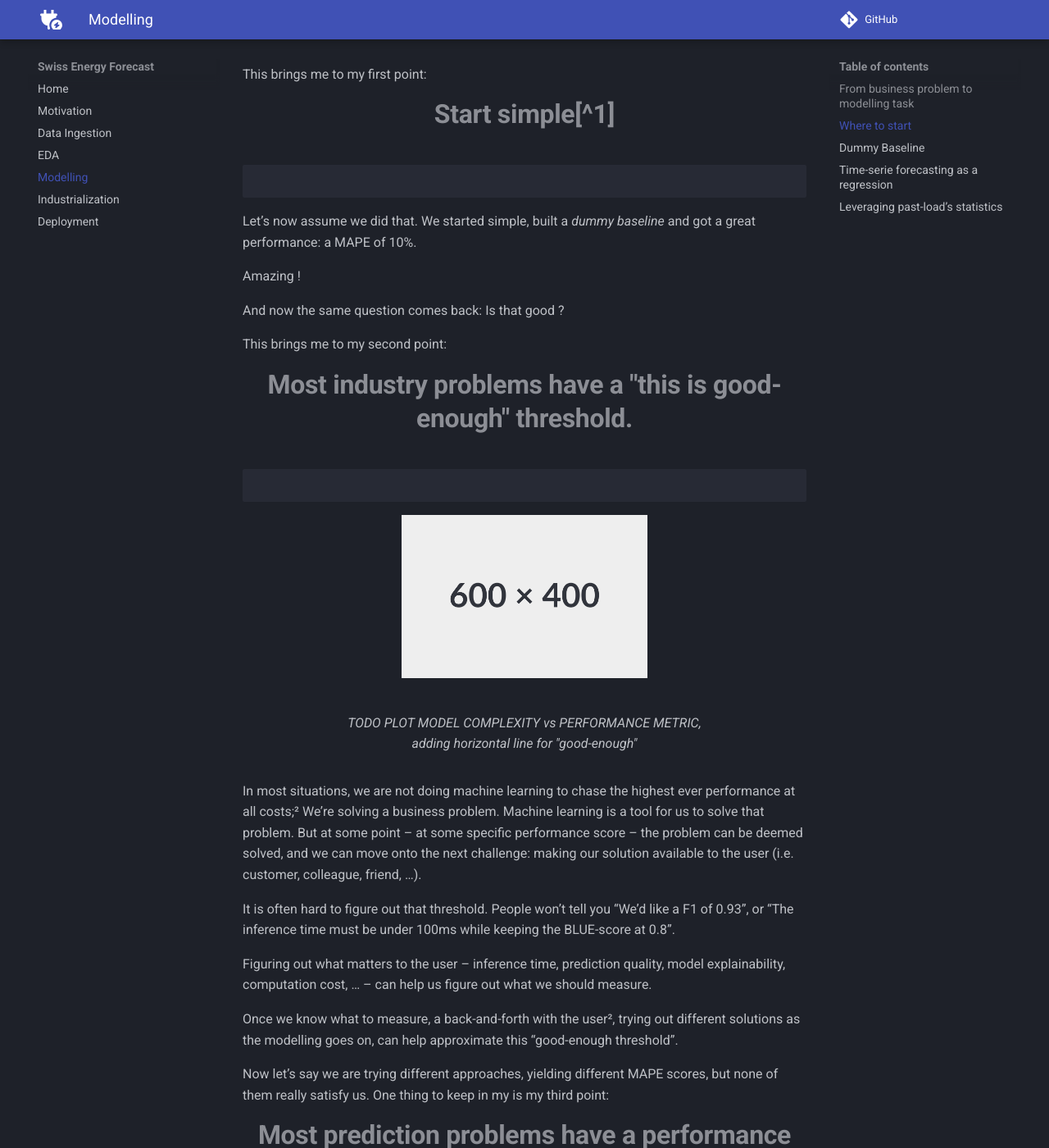
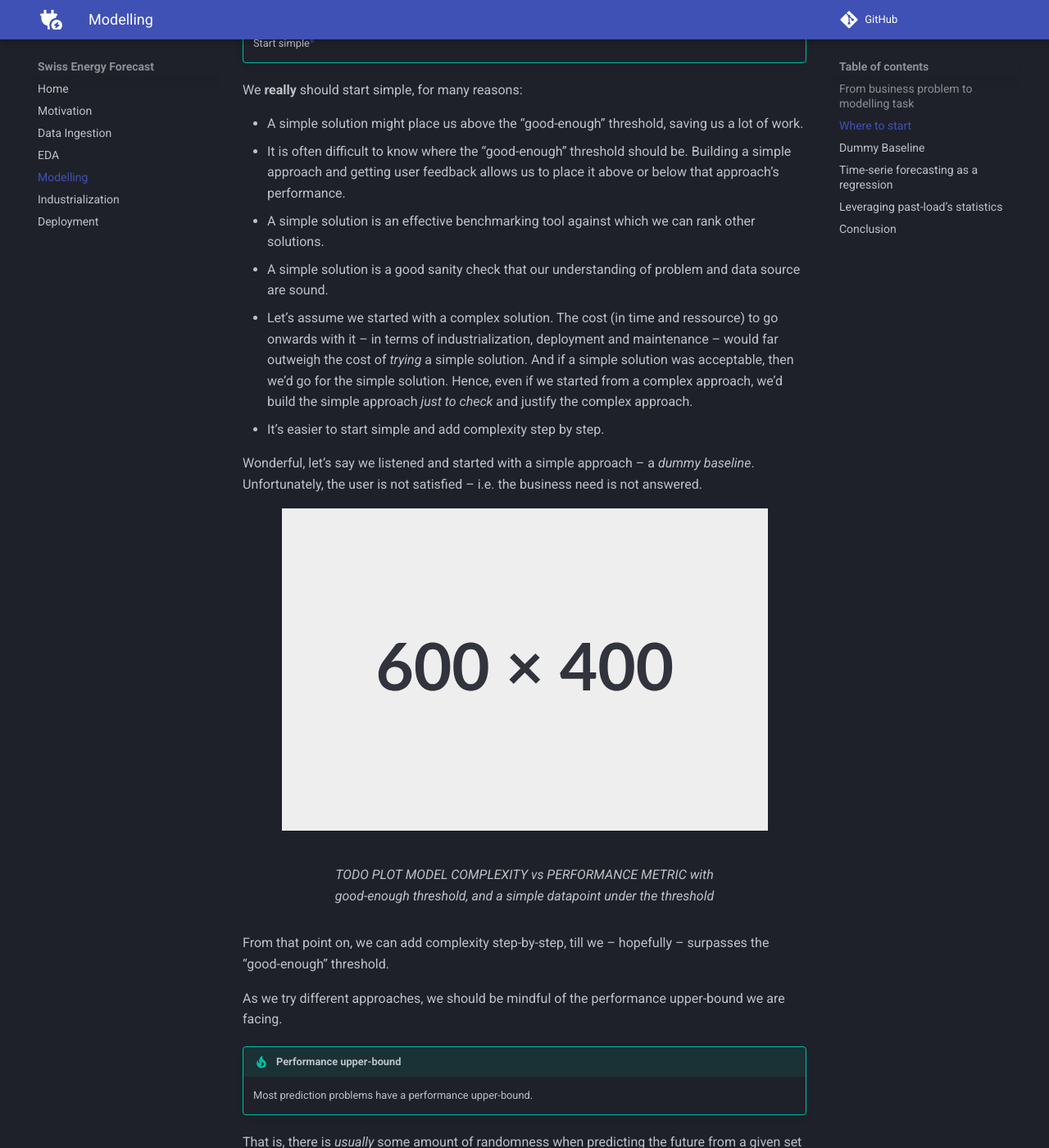
Before and after one commit to arthurgassner/swissenergy-frontend, an MkDocs documentation site: the page built from docs/modelling.md, in a window 1280 px wide and 1400 px high, scrolled down 2103 px. Shown: the whole window at 82% size. Built offline with MkDocs 1.6.1 and Material for MkDocs 9.7.7, drawn with Linux system fonts in a browser that asks for light colours; a script that is not in the unit is left out; comment, search, counter and statistics services are not loaded; some of the changed text lies outside the part shown.

Commit message:
Write up modelling section

```diff
--- a/docs/modelling.md
+++ b/docs/modelling.md
@@ -19,6 +19,8 @@
 There are several correct ways to do so.
 In our case, we take inspiration from the way the ENTSO-E names their own prediction, i.e -- `Day-ahead Total Load Forecast` -- and assume that they forecast the consumption between `hour` and `hour + 1` using the data available a full day before `hour`.[^1]
 
+[^1]: As I would figure out later, forecasts are usually added to the ENTSO-E website in bulk, at 05:41 in the morning. Still, we picked this approach and are sticking with it. It is interesting to note that I _assumed_ that's how they generated their predictions, and should have asked them directly via email -- as outlined in the motivation part of this writeup.
+
 Our modelling task could then be formulated as such:
 
 !!! note "Modelling task"
@@ -36,94 +38,80 @@
 
 Where can we even start solving this ?
 
-Young and freshly out-of-college, we could let our excitement win and dive straight into implementing some complex[^2] ML-based time-series prediction model. We'd then measure our approach through the previously-chosen performance metric -- MAPE -- and would -- let's assume -- end up with a MAPE of 8%.
+Let's stand back a little bit and think about the choice in front of us.
+We're about to build some machine learning model to solve our modelling task.
+We can go with an ARIMA model, a transformer-based approach, or even the latest NeurIPS paper.[^2]
+Really, we have to choose how complex[^3] our first attempt at modelling should be.
 
-Amazing !
+[^2]: We all know that itch.
+[^3]: When I talk about complexity here, I don't mean amount of parameters -- although it is usually correlated -- but complexity of the overall ML lifecycle of our approach. We are building a full-fledged solution -- along with tooling to maintain, fix and update our solution. Its complexity goes beyond how many fake-neurons our model has.
 
-And now we're left to ask: Is that good ?
+Young and freshly out-of-college, we could let our excitement win and dive straight into implementing the most complex ML-based time-series prediction model. Assuming that surely complexity and modernity are synonymous with performance. This would be a mistake, as our goal is _not_ to build the best model, but to answer the need of the business.[^4]
+
+[^4]: If that's what you want to do, academy/research has a higher density of such problem statements
+
+!!! tip "There is such a thing as good-enough"
+    Most industry problems have a "this is good-enough" threshold.
+
+This "good-enough" threshold is the lowest performance that satisfies the needs of the business. It's often hard to express in hard numbers, and comes from understanding the business needs. Often, you will end up with an approximation acting as a proxy, meaning that a model performing up to that standard _should_ fulfill those needs.[^5]
+
+[^5]: Here we talk about performance as if it was uni-dimensional. It rarely is You should consider -- amongst other things -- the raw performance, the inference time, the ease of maintenance, the explainability, the upfront training cost and the deployment cost.
 
 <figure markdown="span">
-  ![Image title](images/modelling/placeholder.png){ width="300" }
-  <figcaption>PLOT MODEL COMPLEXITY vs PERFORMANCE METRIC, with one data point at a "HIGHLY COMPLEX"</figcaption>
+  ![Image title](images/modelling/placeholder.png){ width="100%" }
+  <figcaption>PLOT MODEL COMPLEXITY vs PERFORMANCE METRIC, with good-enough threshold"</figcaption>
 </figure>
 
-At this point, there would be no way to know.
-What's worse is, we wouldn't even know if it's better than a simpler -- often called "dummy" -- approach.
-What we would know is that getting to that 8% cost us time and effort -- more effort than starting with a _dummy approach_. To add salt on the wound, going forward with our complex approach would cost us more ressources than it would had our approach been simple.[^3]
+Back at our initial choice, and we have either start simple or complex.
 
-What would then be our next step ? Well, we would implement that "simpler" approach to see how much good all of this complexity brought us and be able to **compare**.
-Being able to **compare** performances allows us to better understand the cost/benefit ratio of adding complexity to the model.
+!!! tip "Please"
+    Start simple[^6]
+
+
+[^6]: I am _by far_ not the first person to make that point -- with KISS being one example of it -- but it's so easy to forget that I think it's important to hammer it in.
+
+We **really** should start simple, for many reasons:
+
+- A simple solution might place us above the "good-enough" threshold, saving us a lot of work.
+- It is often difficult to know where the "good-enough" threshold should be. Building a simple approach and getting user feedback allows us to place it above or below that approach's performance.
+- A simple solution is an effective benchmarking tool against which we can rank other solutions.
+- A simple solution is a good sanity check that our understanding of problem and data source are sound.
+- Let's assume we started with a complex solution. The cost (in time and ressource) to go onwards with it -- in terms of industrialization, deployment and maintenance -- would far outweigh the cost of _trying_ a simple solution. And if a simple solution was acceptable, then we'd go for the simple solution. Hence, even if we started from a complex approach, we'd build the simple approach _just to check_ and justify the complex approach.
+- It's easier to start simple and add complexity step by step.
+
+Wonderful, let's say we listened and started with a simple approach -- a _dummy baseline_. Unfortunately, the user is not satisfied -- i.e. the business need is not answered.
 
 <figure markdown="span">
-  ![Image title](images/modelling/placeholder.png){ width="300" }
-  <figcaption>TODO PLOT MODEL COMPLEXITY vs PERFORMANCE METRIC with two data points, one simple and one complex</figcaption>
+  ![Image title](images/modelling/placeholder.png){ width="100%" }
+  <figcaption>TODO PLOT MODEL COMPLEXITY vs PERFORMANCE METRIC with good-enough threshold, and a simple datapoint under the threshold</figcaption>
 </figure>
 
-This brings me to my first point:
+From that point on, we can add complexity step-by-step, till we -- hopefully -- surpasses the "good-enough" threshold.
 
-<center><h1><font size="6"><b>Start simple[^1]</b></font></h1></center>
+As we try different approaches, we should be mindful of the performance upper-bound we are facing.
 
-Let's now assume we did that. We started simple, built a _dummy baseline_ and got a great performance: a MAPE of 10%.
-
-Amazing !
-
-And now the same question comes back: Is that good ?
-
-This brings me to my second point:
-
-<center><h1><font size="6"><b>Most industry problems have a "this is good-enough" threshold.</b></font></h1></center>
-
-<figure markdown="span">
-  ![Image title](images/modelling/placeholder.png){ width="300" }
-  <figcaption>TODO PLOT MODEL COMPLEXITY vs PERFORMANCE METRIC, adding horizontal line for "good-enough"</figcaption>
-</figure>
-
-In most situations, we are not doing machine learning to chase the highest ever performance at all costs;² We're solving a business problem.
-Machine learning is a tool for us to solve that problem. But at some point -- at some specific performance score -- the problem can be deemed solved, and we can move onto the next challenge: making our solution available to the user (i.e. customer, colleague, friend, ...).
-
-It is often hard to figure out that threshold. People won't tell you "We'd like a F1 of 0.93", or "The inference time must be under 100ms while keeping the BLUE-score at 0.8".
-
-Figuring out what matters to the user -- inference time, prediction quality, model explainability, computation cost, ... -- can help us figure out what we should measure.
-
-Once we know what to measure, a back-and-forth with the user², trying out different solutions as the modelling goes on, can help approximate this "good-enough threshold".
-
-Now let's say we are trying different approaches, yielding different MAPE scores, but none of them really satisfy us. One thing to keep in my is my third point:
-
-<center><h1><font size="6"><b>Most prediction problems have a performance upper-bound.</b></font></h1></center>
+!!! tip "Performance upper-bound"
+    Most prediction problems have a performance upper-bound.
 
 That is, there is _usually_ some amount of randomness when predicting the future from a given set of observations. A direct consequence of that is that regardless of how good your model is, you will not be able to perfectly predict the future.
 
 <figure markdown="span">
-  ![Image title](images/modelling/placeholder.png){ width="300" }
+  ![Image title](images/modelling/placeholder.png){ width="100%" }
   <figcaption>PLOT MODEL COMPLEXITY vs PERFORMANCE METRCI, adding horizontal line for "highest-possible score".</figcaption>
 </figure>
 
 All you can do is hope that this upper-bound is above the "good-enough" threshold.
-To add insult to injury, this upper-bound is rarely available to us.
+Akin to the "good-enough" threshold, this upper-bound is rarely available to us.
 What we can do is measure the human-level performance on that task, which would give us a lower-bound to that upper-bound.
 
 <figure markdown="span">
-  ![Image title](images/modelling/placeholder.png){ width="300" }
+  ![Image title](images/modelling/placeholder.png){ width="100%" }
   <figcaption>TODO PLOT MODEL COMPLEXITY vs PERFORMANCE METRCI, adding horizontal line for human-performance</figcaption>
 </figure>
 
-
 Now that we've talked extensively about model performances, let's move onto some actual modelling.
 
-[^1]:
-    As I would figure out later, forecasts are usually added to the ENTSO-E website in bulk, at 05:41 in the morning. Still, we picked this approach and are sticking with it. It is interesting to note that I _assumed_ that's how they generated their predictions, and should have asked them directly via email -- as outlined in the motivation part of this writeup.
 
-[^2]: When I talk about complexity here, I don't mean amount of parameters -- although it is usually correlated -- but complexity of the overall ML lifecycle of our approach. We are building a full-fledged solution -- along with tooling to maintain, fix and update our solution. Its complexity goes beyond how many fake-neurons our model has.
-
-[^3]: I am _by far_ not the first person to make that point -- with KISS being one example of it -- but it's so easy to forget that I think it's important to hammer it in.
-
-¹ We all know that itch.
-
-¹ To state the obvious: Simple approaches are _usually_ easier to develop, industrialize and deploy than complex ones.
-
-² If that's what you want to do, academy/research has a higher density of such problem statements
-
-³ When possible
 
 ## Dummy Baseline
 
@@ -135,3 +123,7 @@
 </figure>
 
 ## Leveraging past-load's statistics
+
+## Conclusion
+
+We now have a model performing at a satisfactory standard. We can move onto the next challenge: making our solution available to the user.
```
